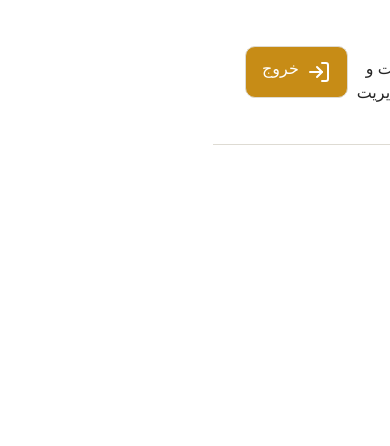
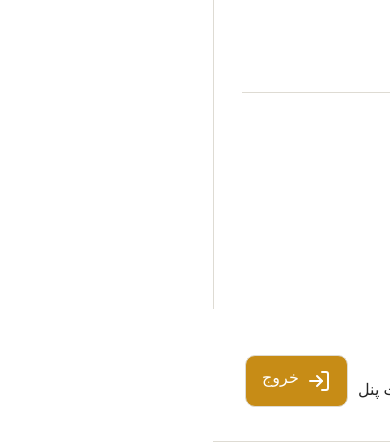
Before and after one commit to amirhoprogrammer/admin-panel, a Next.js app: page / in a window 390 px wide. Shown: the top 446 px of the page. Built offline with nearby package versions, Linux system fonts and the light colour scheme.

Commit message:
edit responsive of dashbord page

```diff
--- a/src/components/Dashbord/DashbordMain.tsx
+++ b/src/components/Dashbord/DashbordMain.tsx
@@ -3,11 +3,11 @@ import DashbordSidebar from "./DashbordSidebar";
 
 export default function DashbordMain() {
   return (
-    <section className="flex w-full">
-      <div className="w-[20%]">
+    <section className="flex flex-col w-full lg:flex-row">
+      <div className="w-full lg:w-[20%]">
         <DashbordSidebar />
       </div>
-      <div className="w-[80%]">
+      <div className="w-full lg:w-[80%]">
         <DashbordBody />
       </div>
     </section>
```
